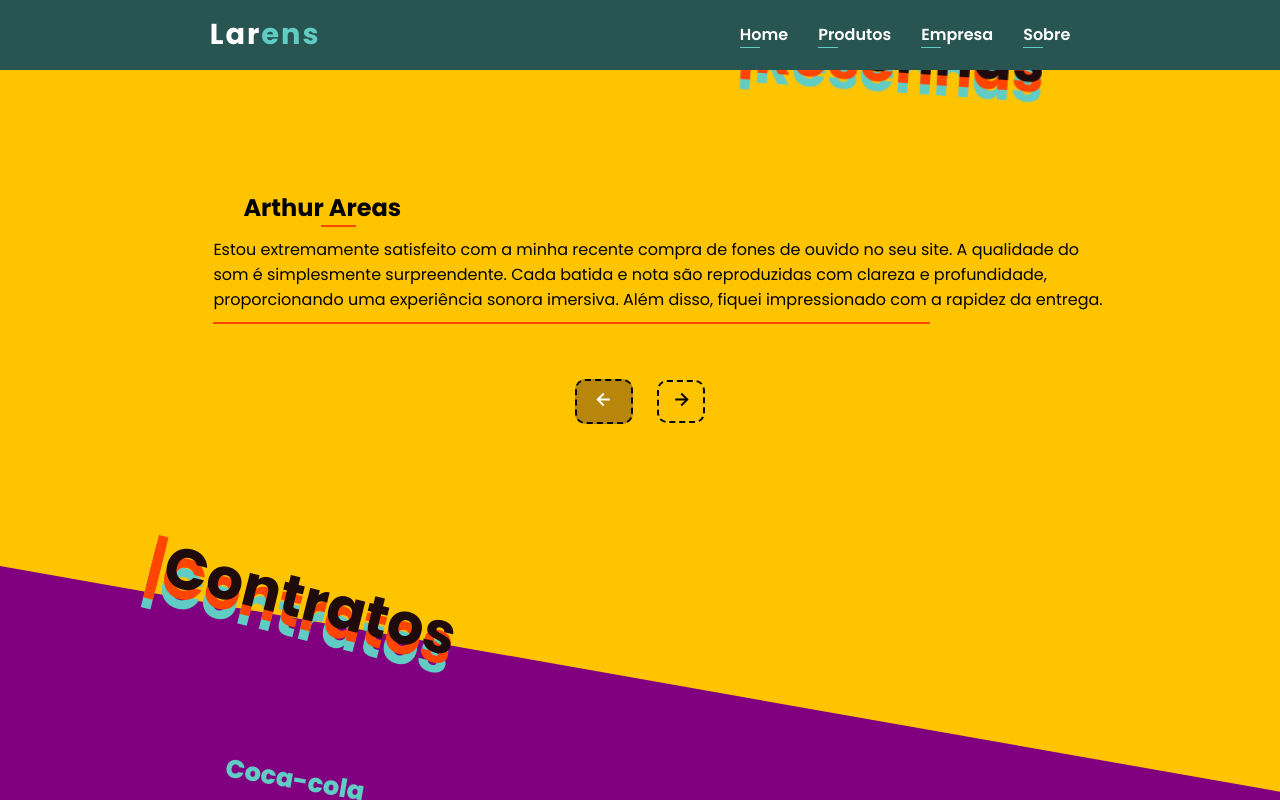
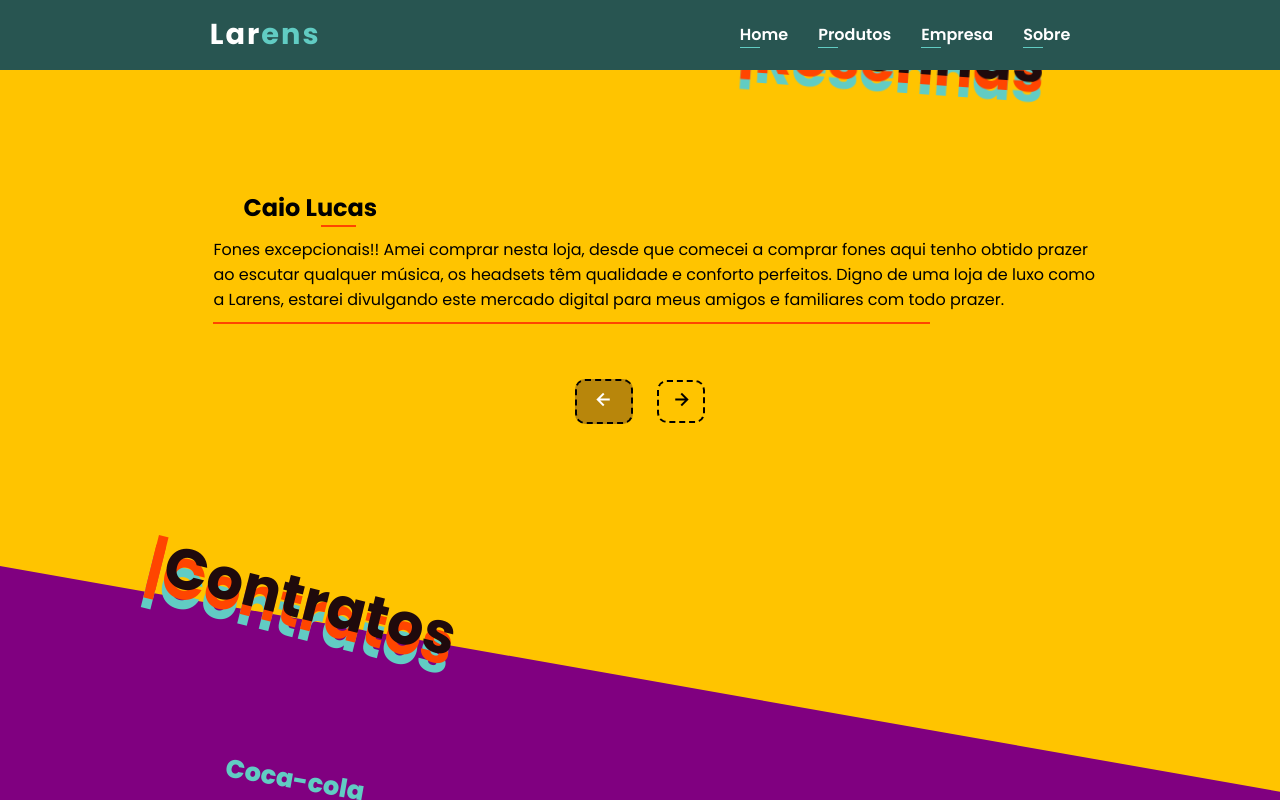
Before and after one commit to RianRG/projetoEscolar, a plain HTML site: page sobre.html in a window 1280 px wide. Both pictures are taken after a click on the button 603 px from the left and 2432 px from the top of the page. Shown: the part 2032-2832 px from the top of the page. Drawn offline with nearby package versions, Linux system fonts and the light colour scheme.

Commit message:
slider changes

```diff
--- a/estilos/style.css
+++ b/estilos/style.css
@@ -177,19 +177,7 @@ nav a:hover::after{
 
 .dir img{
     filter: drop-shadow(7px 7px rgb(48, 173, 90));
-    animation: rota 2s infinite ease-in-out;
 }
-
-@keyframes rota{
-    0%, 100%{
-        transform: rotate(10deg);
-    }
-    50%{
-        transform: rotate(0deg);
-    }
-}
-
-
 
 .esq .cont h1{
     font-size: var(--granfnt);
@@ -654,12 +642,17 @@ footer .logo{
     padding: 0 20px;
 }
 
-#inicio img{
+#inicio .fundofone{
+    background-image: url(../imgs/fonfundoamarelo.svg);
+    background-repeat: no-repeat;
+    background-size: cover;
+    background-position: center;
     position: fixed;
     pointer-events: none;
+    height: 100vh;
+    width: 101vw;
+    top: -1px;
     z-index: -1;
-    top: -200px;
-    width: 2100px;
     filter: brightness(30%) hue-rotate(90deg);
 }
 
--- a/js/sobre.js
+++ b/js/sobre.js
@@ -5,28 +5,32 @@ const btEsq = document.querySelector('#coment .esq');
 const btDir = document.querySelector('#coment .dir');
 const bloco = document.querySelectorAll('#coment .conteudo');
 let valor = 0;
-const divWidth = bloco[0].offsetWidth+100;
-const limite = -(bloco.length-1)*divWidth;
+const divWidth = bloco[0].offsetWidth + 100;
+const limite = -(bloco.length - 1) * divWidth;
 
-const activeSlide = () =>{
-    bloco.forEach((bloco) =>{
-        bloco.style.transform=`translateX(${valor}px)`
-    })
+const activeSlide = () => {
+  bloco.forEach((bloco) => {
+    bloco.style.transform = `translateX(${valor}px)`
+  })
 }
 
-btDir.addEventListener('click', () =>{
-    if(valor>limite){
-        valor-=divWidth;
-        activeSlide();
-    }
-})
-btEsq.addEventListener('click', () =>{
-    if(valor<0){
-        valor+=divWidth;
-        activeSlide();
-    }
-})
+btDir.addEventListener('click', () => {
+  if (valor > limite) {
+    valor -= divWidth;
+  } else {
+    valor = 0; // Volta para o primeiro slide
+  }
+  activeSlide();
+});
 
+btEsq.addEventListener('click', () => {
+  if (valor < 0) {
+    valor += divWidth;
+  } else {
+    valor = limite; // Volta para o último slide
+  }
+  activeSlide();
+});
 //maquina de escrever
 
 const frase = document.querySelector('.retan h1');
--- a/sobre.html
+++ b/sobre.html
@@ -44,7 +44,8 @@
                 em relação às nossas informações.
             </p>
         </div>
-        <img src="./imgs/fonfundoamarelo.svg" alt="background">
+        <!-- <img src="./imgs/fonfundoamarelo.svg" alt="background"> -->
+        <div class="fundofone"></div>
     </section>
     <section id="hist">
         <h1 data-anim="dir">Nossa história</h1>
```
Also changed, not shown: index.html (+1 -0 lines).
